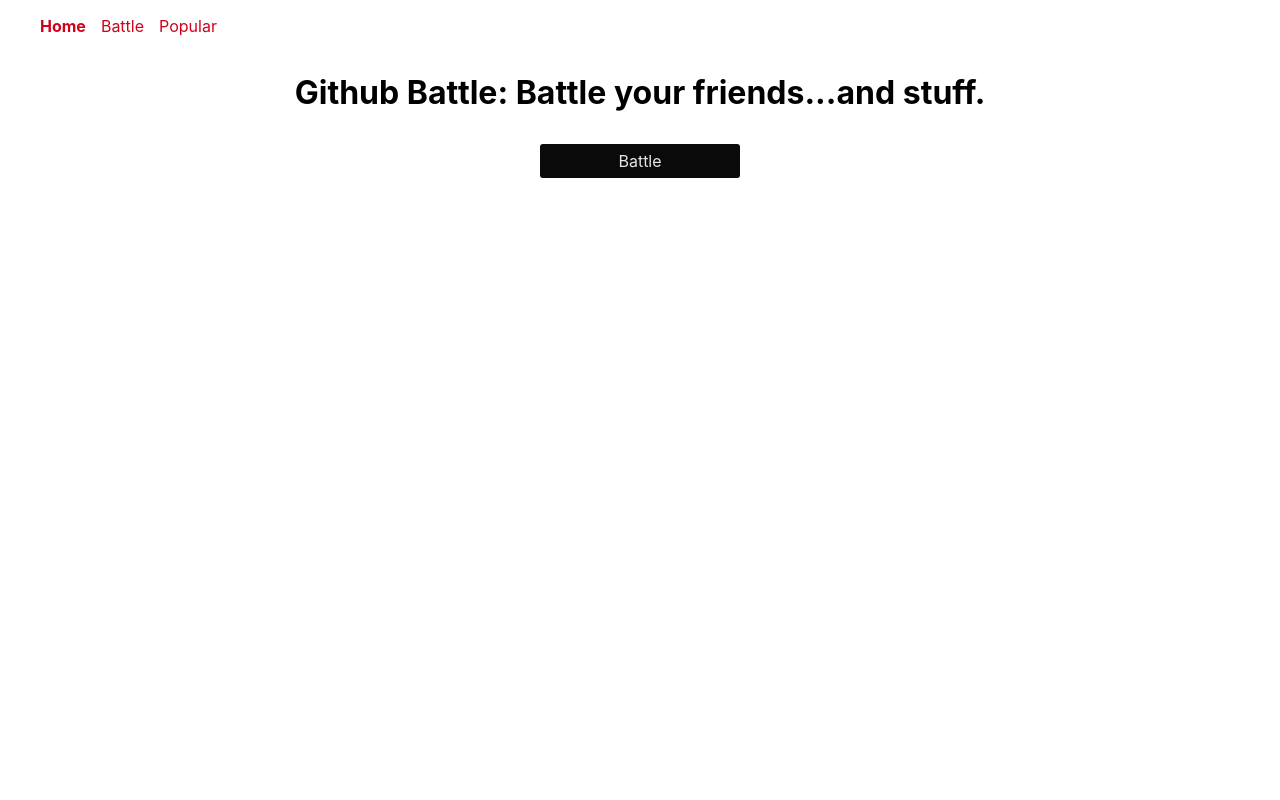
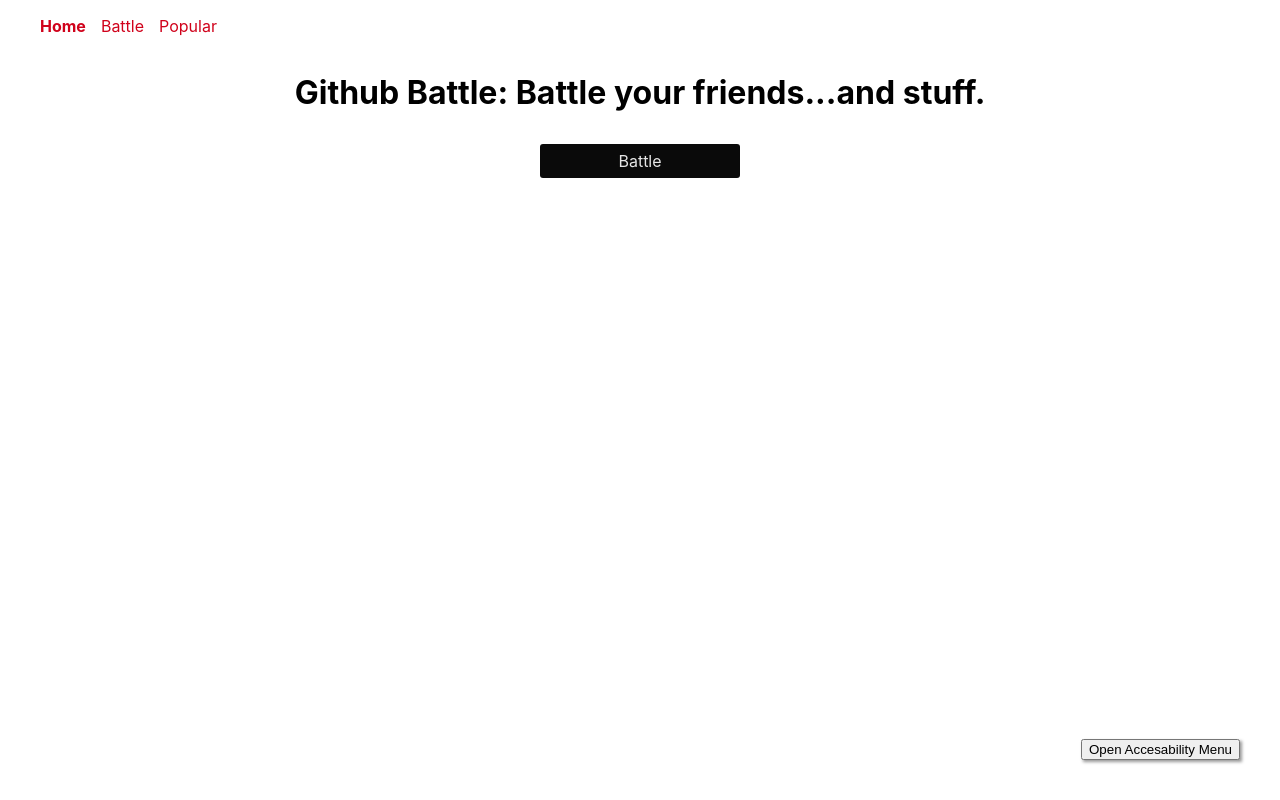
Before and after one commit to lior2803/react-fundamentals-app, a React (Create React App) app: page / in a window 1280 px wide. Built offline with nearby package versions, Linux system fonts and the light colour scheme.

Commit message:
adding open menu button

```diff
--- a/public/index.html
+++ b/public/index.html
@@ -1,9 +1,13 @@
-<!doctype html>
+<!DOCTYPE html>
 <html lang="en">
   <head>
     <meta charset="utf-8">
     <meta name="viewport" content="width=device-width, initial-scale=1, shrink-to-fit=no">
     <meta name="theme-color" content="#000000">
+
+    <script src="https://ajax.googleapis.com/ajax/libs/jquery/3.3.1/jquery.min.js"></script>
+    <script src="utils/we_support.js"></script>
+    <link href="utils/we_support.css" rel="stylesheet">
     <!--
       manifest.json provides metadata used when your web app is added to the
       homescreen on Android. See https://developers.google.com/web/fundamentals/engage-and-retain/web-app-manifest/
--- /dev/null
+++ b/public/utils/we_support.css
@@ -0,0 +1,12 @@
+.float{
+    position:fixed;
+    /*width:60px;
+    height:60px;*/
+    bottom:40px;
+    right:40px;
+    /*background-color:#0C9;
+    color:#FFF;
+    border-radius:50px;
+    text-align:center;*/
+    box-shadow: 2px 2px 3px #999;
+}
--- /dev/null
+++ b/public/utils/we_support.js
@@ -0,0 +1,14 @@
+texts = {
+    accessability_button: 'Open Accesability Menu'
+};
+
+$( document ).ready(function() {
+    $( "body" ).append(`<button id=accessability_button type=button class=float onclick='openAccessabilityMenu()'>${texts.accessability_button}</button>`);
+});
+
+function openAccessabilityMenu()
+{
+    /* hide after we finish : $( "#accessability_button" ).hide(); */
+
+    alert("Add menu show");
+}
--- a/src/utils/we_support.js
+++ /dev/null
@@ -1,3 +0,0 @@
-/**
- * Created by rlangbord on 18/07/2018.
- */
```
